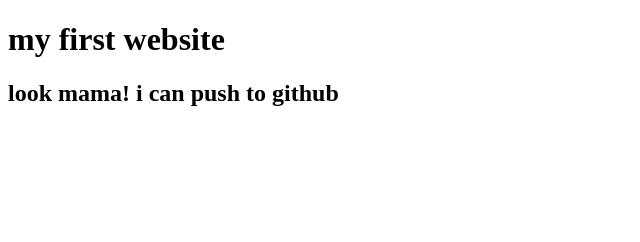
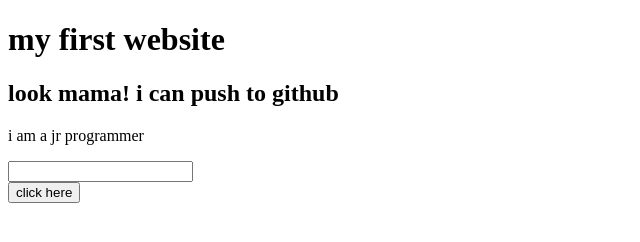
Before and after one commit to Meskat07/practice-2, a plain HTML site: page index.html in a window 1280 px wide. Shown: the whole page, without its empty margins (0-640 px from the left). Drawn offline with Linux system fonts and the light colour scheme.

Commit message:
looding push

```diff
--- a/index.html
+++ b/index.html
@@ -8,5 +8,9 @@
 <body>
     <h1>my first website</h1>
     <h2>look mama! i can push to github</h2>
+    <p>i am a jr programmer </p>
+    <input type="text">
+    <br>
+    <button>click here</button>
 </body>
 </html>
```
